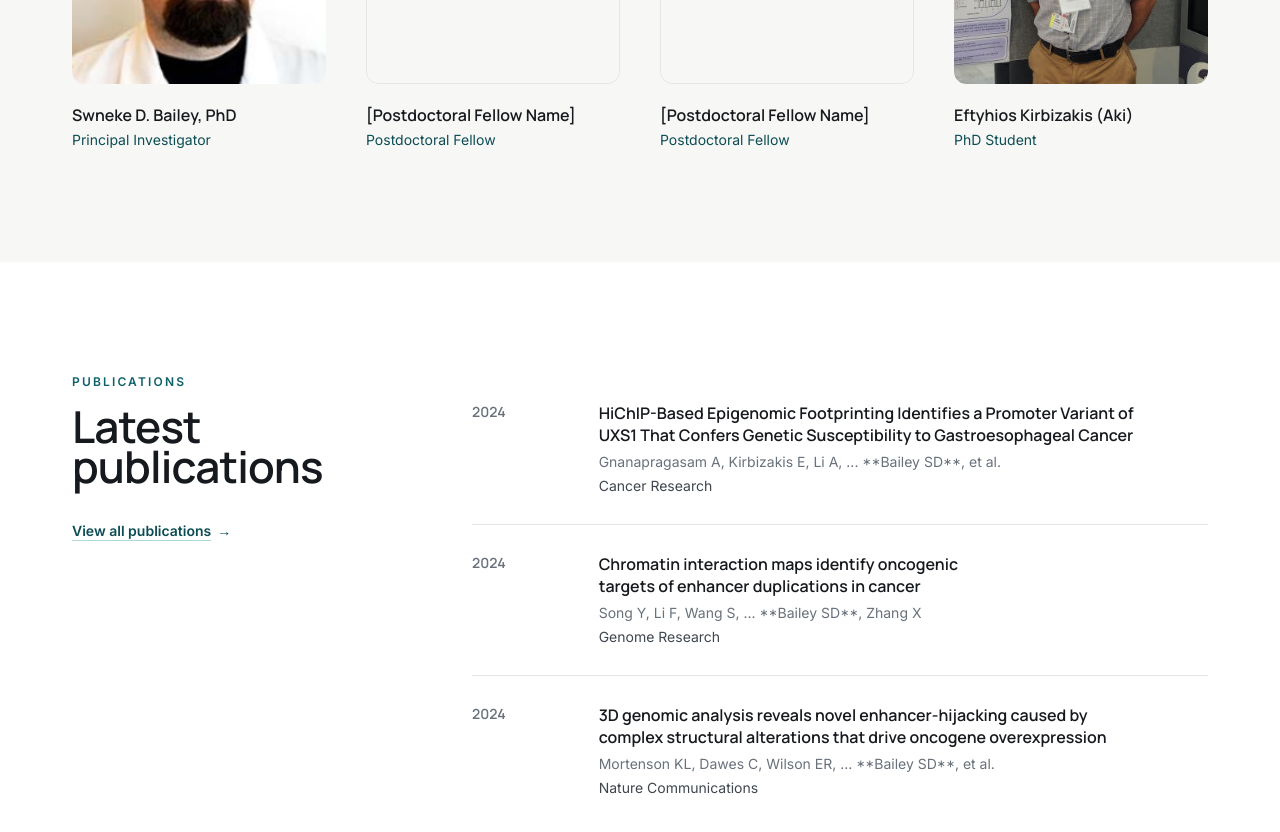
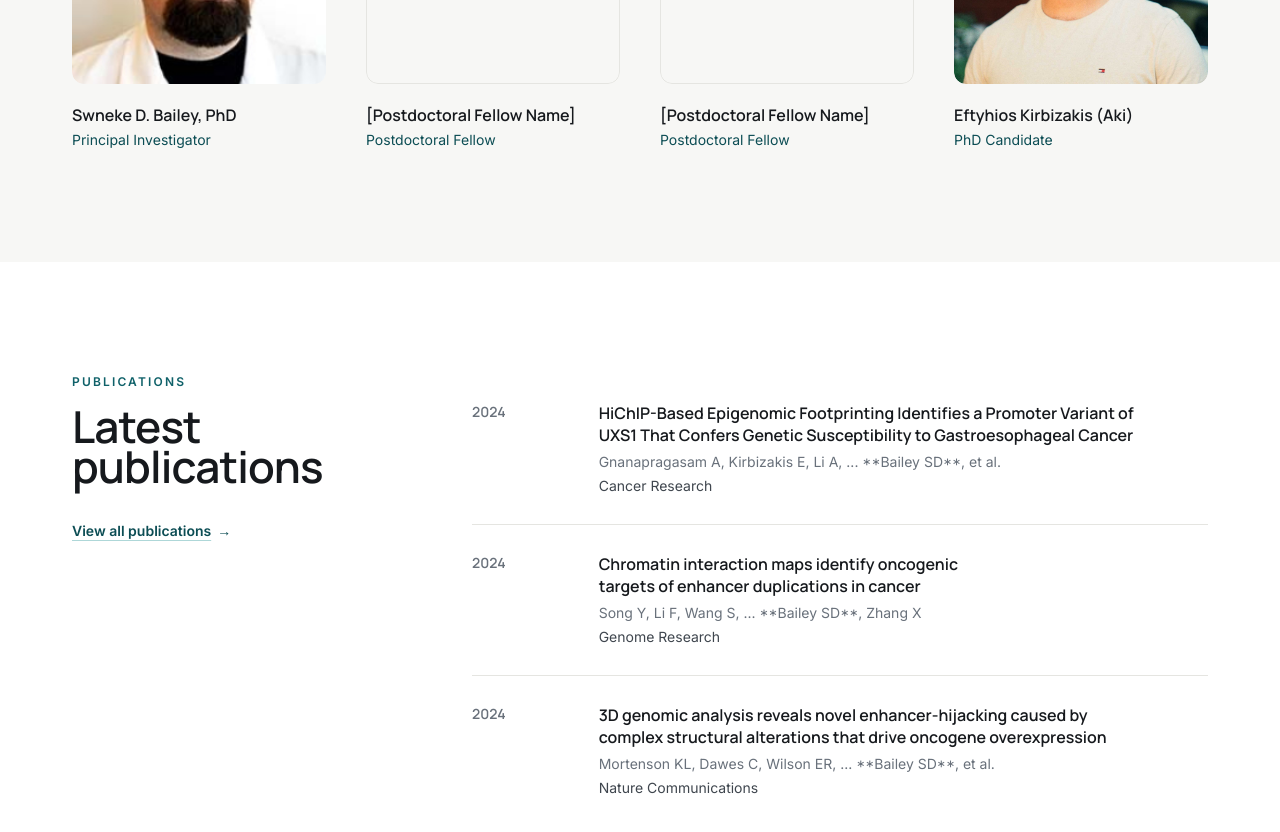
Before and after one commit to Neda-Esfehani/Bailey-Lab, a Next.js app: page / in a window 1280 px wide. Shown: the part 3280-4112 px from the top of the page. Built offline with nearby package versions, Linux system fonts and the light colour scheme.

Commit message:
aki update - still missing bio

```diff
--- a/data/people.ts
+++ b/data/people.ts
@@ -92,11 +92,11 @@ export const people: Person[] = [
   {
     id: 'grad-1',
     name: 'Eftyhios Kirbizakis (Aki)',
-    role: 'PhD Student',
+    role: 'PhD Candidate',
     group: 'graduate',
     photo: '/images/people/aki.jpg',
     bio: '[Member biography]',
-    interests: ['[Interest]', '[Interest]'],
+    interests: ['Bioinformatics', 'Noncoding variation'],
   },
   {
     id: 'grad-2',
```
Also changed, not shown: public/images/people/aki.jpg.
